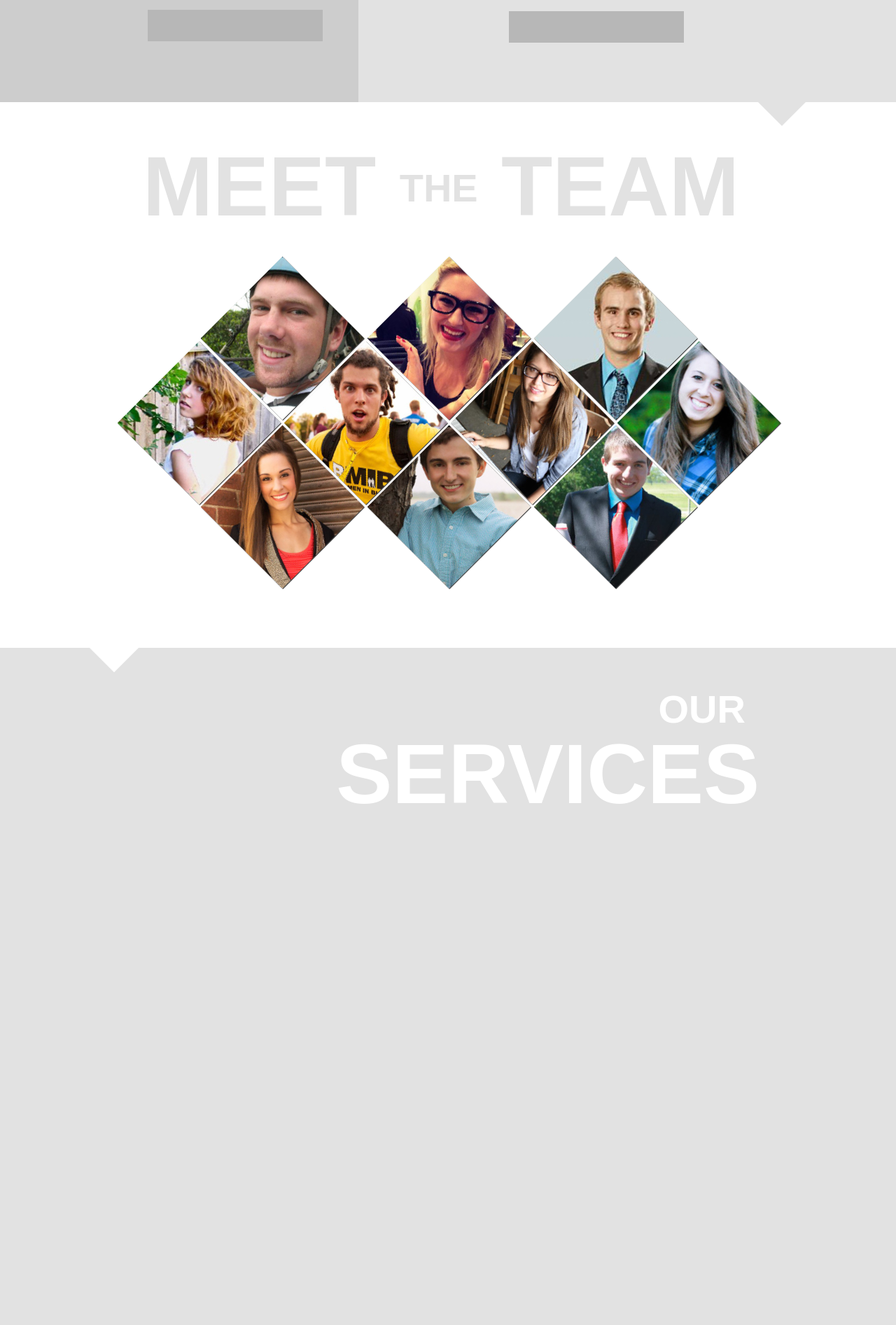
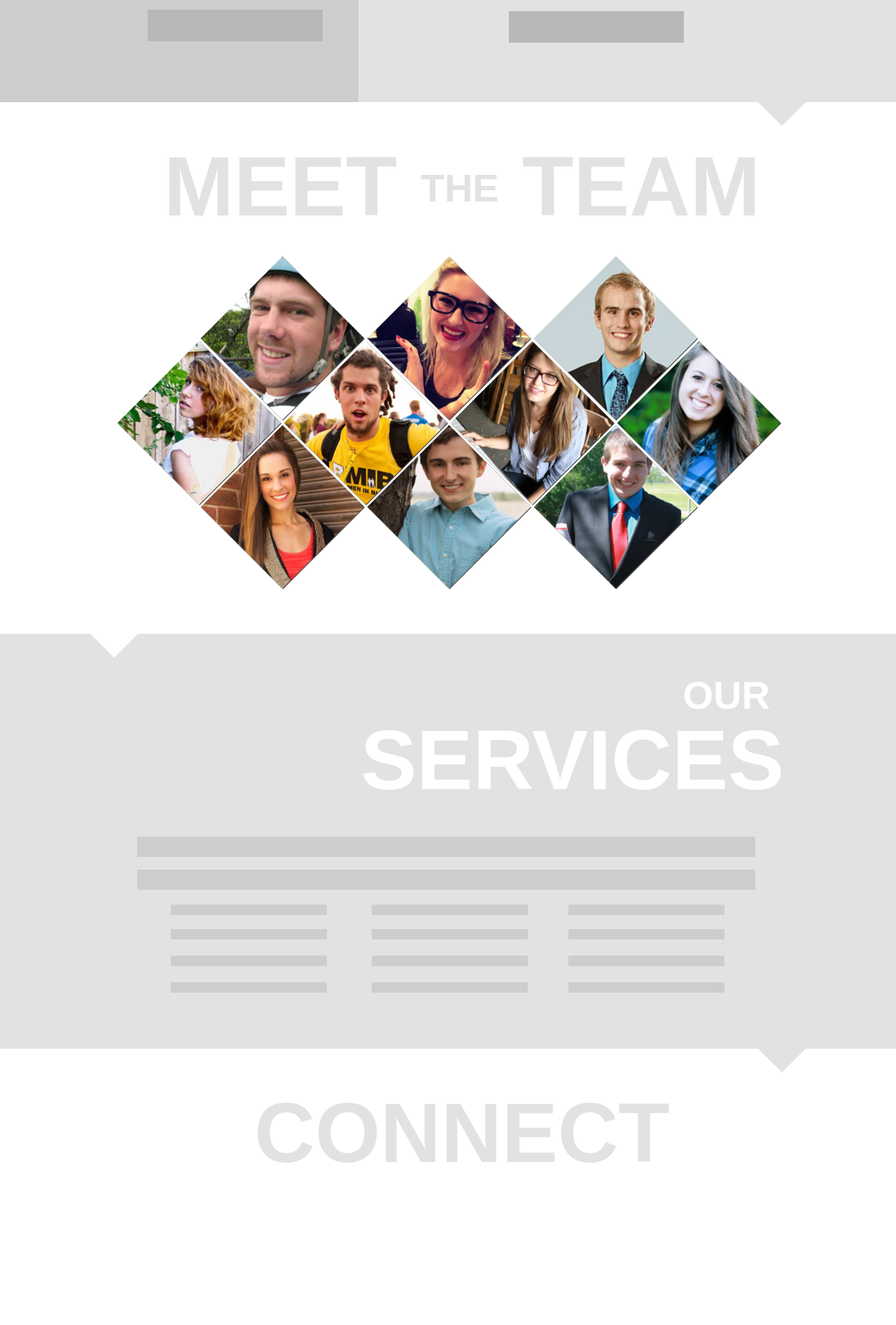
Before and after one commit to jaruesink/ID-C, a PHP site: page / in a window 1280 px wide. Shown: the part 354-2248 px from the top of the page at 70% size. Before the commit the page ends 1503 px from the top, so only its background shows below. Run offline with PHP 8.4, Linux system fonts and the light colour scheme; some libraries are stand-ins or nearby versions.

Commit message:
Organized CSS and added all sections

```diff
--- a/css/main.css
+++ b/css/main.css
@@ -1,13 +1,17 @@
 /* Eric Meyer's Reset CSS v2.0 - http://cssreset.com */
 html,body,div,span,applet,object,iframe,h1,h2,h3,h4,h5,h6,p,blockquote,pre,a,abbr,acronym,address,big,cite,code,del,dfn,em,img,ins,kbd,q,s,samp,small,strike,strong,sub,sup,tt,var,b,u,i,center,dl,dt,dd,ol,ul,li,fieldset,form,label,legend,table,caption,tbody,tfoot,thead,tr,th,td,article,aside,canvas,details,embed,figure,figcaption,footer,header,hgroup,menu,nav,output,ruby,section,summary,time,mark,audio,video{border:0;font-size:100%;font:inherit;vertical-align:baseline;margin:0;padding:0}article,aside,details,figcaption,figure,footer,header,hgroup,menu,nav,section{display:block}body{line-height:1}ol,ul{list-style:none}blockquote,q{quotes:none}blockquote:before,blockquote:after,q:before,q:after{content:none}table{border-collapse:collapse;border-spacing:0}#top{width: 100%; height:500px;}
 
-body{font-family: arial;}
+/*Page Styles*/
+body{font-family: arial; background:#e2e2e2;}
 section{width:100%; position:relative;}
-header{margin:60px 20px 40px 0px; font-size:120px; font-family: "nimbus-sans",sans-serif;  font-weight:bold;}
-.sectionwrapper{width:930px; margin:0px auto;}
-.arrow-down{position:absolute; bottom:-34px; width:0px; height:0px; border-left:35px solid transparent; border-right:35px solid transparent; z-index:1;}
+section:nth-of-type(odd){background:#e2e2e2;}
+    section:nth-of-type(odd) header{color:white;}
+section:nth-of-type(even){background:white;}
+    section:nth-of-type(even) header{color:#e2e2e2;}
+.sectionwrapper{width:920px; margin:0px auto; padding:60px 0px 40px 0px;}
+header{margin:0px 20px; width:100%; height:auto; font-size:120px; font-family: "nimbus-sans",sans-serif;  font-weight:bold; text-align:center;}
 
-#top{background:#e2e2e2;}
+/*Top Section*/
 #left{position:relative; width:40%; height:100%; background:#cdcdcd;}
     #menu{height:80%; position:relative; top:10%; right:10%; width:250px;}
     #menu ul,li{text-indent:none; margin:0px !important;}
@@ -20,39 +24,94 @@ header{margin:60px 20px 40px 0px; font-size:120px; font-family: "nimbus-sans",sa
 #right{position:relative; width:60%; height:100%; background:#e2e2e2;}
     #logo{position:relative; left:15%; width:450px; height:230px; margin-top:125px; background:url(../img/logo.png);}
     #logo .menuitem{position:absolute; width:250px; left:100px; bottom:-60px;}
-    #top .arrow-down{border-top: 35px solid #e2e2e2; right:10%;}
 
-#team header{text-align:center; color:#e2e2e2;}
+/*Team Section*/
 #team header span{position:relative; top:-20px;}
-#diamondwrapper{height:500px;}
-.diamondrow{position:relative; height:235px;
+
+/*Service Section*/
+#services header{text-align:right; margin-top:-60px;}
+#services header span{position:relative; top:5px; left:-20px;}
+#services img{margin:40px auto 20px auto; width:920px; height:250px;}
+
+/*Contact Section*/
+
+/*Footer Section*/
+footer div{text-align:center; color:white; font-size:80px; font-family: "nimbus-sans", sans-serif;}
+
+/*Helper Classes*/
+.hide-text{text-indent: 100%; white-space: nowrap; overflow: hidden;}
+.smaller{font-size:56px; line-height:56px;}
+
+/*Page Arrows*/
+.pagearrow{position:absolute; bottom:-34px; width:0px; height:0px; border-left:35px solid transparent; border-right:35px solid transparent; z-index:1;}
+.pagearrow.left{left:10%;}
+.pagearrow.right{right:10%}
+.pagearrow.gray{border-top: 35px solid #e2e2e2;}
+.pagearrow.white{border-top: 35px solid white;}
+
+/*Drop Shadows*/
+.diamond{-moz-box-shadow: 1px 0px 1px 0px #000; -webkit-box-shadow: 1px 0px 1px 0px #000; box-shadow: 1px 0px 1px 0px #000;}
+
+/*Diamond CSS*/
+
+    /*contain height*/
+    #diamondwrapper{height:500px; margin-top:40px;}
+
+    /*establish rows*/
+    .diamondrow{
+                position:relative; height:235px;
                 display:-moz-box; display:-ms-flexbox; display:-webkit-flex; display:flex;
                -moz-box-flex-direction:row; -ms-flex-direction:row; -webkit-flex-direction:row; flex-direction:row;
-            -webkit-justify-content:center; justify-content:center;}
+                -webkit-justify-content:center; justify-content:center;
+                }
+
+    /*condense row elements*/
     .diamondrow:nth-child(2) .diamond{margin-top:-79px;}
     .diamondrow:nth-child(3) .diamond{margin-top:-194px;}
-.diamond{position:relative; color:white; text-align:center; height:165px; width:165px; margin:35px 35px 0px 38px; background:url(../img/profiles.jpg) #e2e2e2; -webkit-transform:rotate(45deg); transform:rotate(45deg);
+
+    /*diamond style*/
+    .diamond{
+            position:relative; height:165px; width:165px;
+            background:url(../img/profiles.jpg) #e2e2e2;
+            color:white;
+            margin:35px 35px 0px 38px;
+            -webkit-transform:rotate(45deg); transform:rotate(45deg);
             display:-moz-box; display:-ms-flexbox; display:-webkit-flex; display:flex;
             -moz-box-flex-direction:column; -ms-flex-direction:column; -webkit-flex-direction:column; flex-direction:column;
             -webkit-justify-content:center; justify-content:center;
             -moz-box-flex-shrink:0; -ms-flex-shrink:0; -webkit-flex-shrink:0; flex-shrink:0;
-    transition:all .4s ease; cursor:pointer;
+            transition:all .4s ease;
+            cursor:pointer;
             }
-.diamondcontent{height:100%; width:100%; line-height:20px;
+
+    /*inner diamond content style*/
+    .diamondcontent{
+                    height:100%; width:100%;
+                    line-height:20px;
+                    background:rgba(0,0,0,0.7);
                     display:-moz-box; display:-ms-flexbox; display:-webkit-flex; display:flex;
                     -moz-box-flex-direction:column; -ms-flex-direction:column; -webkit-flex-direction:column; flex-direction:column;
                     -webkit-justify-content:center; justify-content:center;
                     -moz-box-flex-shrink:0; -ms-flex-shrink:0; -webkit-flex-shrink:0; flex-shrink:0;
-    opacity:0; background:rgba(0,0,0,0.7); transition:all .4s ease;
+                    opacity:0; transition:all .4s ease;
                     }
-.diamondcontent div{width:100%; text-align:center; -webkit-transform:rotate(-45deg); transform:rotate(-45deg);   -webkit-backface-visibility: hidden;
-  -moz-backface-visibility:    hidden;
-  -ms-backface-visibility:     hidden;
-    backface-visibility:hidden;
+
+    /*cancel rotation for content*/
+    .diamondcontent div{
+                        width:100%;
+                        text-align:center;
+                        -webkit-transform:rotate(-45deg); transform:rotate(-45deg);
+                        -webkit-backface-visibility: hidden; -moz-backface-visibility: hidden; -ms-backface-visibility: hidden; backface-visibility:hidden;
                         }
+
+    /*text style of inner diamond content*/
     .diamondcontent span:nth-of-type(1){font-weight:bold; font-size:18px;}
     .diamondcontent span:nth-of-type(2){font-size:14px;}
+
+    /*hover state*/
     .diamond:hover .diamondcontent{opacity:1;}
+
+    /*establish background sprites*/
     #alex{background-position:0px 0px;}
     #coulton{background-position:0px -165px;}
     #jake{background-position:0px -330px;}
@@ -63,29 +122,3 @@ display:-moz-box; display:-ms-flexbox; display:-webkit-flex; display:flex;
     #brittney{background-position:0px -1155px;}
     #maggie{background-position:0px -1320px;}
     #drew{background-position:0px -1485px;}
-    #team .arrow-down{border-top: 35px solid white; bottom:-95px; left:10%;}
-
-#services{background:#e2e2e2; min-height:500px;}
-#services header{text-align:right; color:white;}
-#services header span{position:relative; top:5px; left:-20px;}
-
-
-
-
-
-/*Helper Classes*/
-.hide-text {
-text-indent: 100%;
-white-space: nowrap;
-overflow: hidden;
-}
-
-.smaller{font-size:56px;}
-
-/*Drop Shadows*/
-.diamond
-{
--moz-box-shadow:    1px 0px 1px 0px #000;
-  -webkit-box-shadow: 1px 0px 1px 0px #000;
-  box-shadow:         1px 0px 1px 0px #000;
-}
--- a/index.html
+++ b/index.html
@@ -43,7 +43,7 @@
                     </ul>
                 </div>
             </div>
-            <div class="arrow-down"></div>
+            <div class="pagearrow right gray"></div>
         </section>
 
         <section id="team">
@@ -90,7 +90,7 @@
                 </div>
             </div>
             </div>
-            <div class="arrow-down"></div>
+            <div class="pagearrow left white"></div>
         </section>
 
         <section id="services">
@@ -98,8 +98,26 @@
                 <header>
                     <h1><span class="smaller">OUR</span><br>SERVICES</h1>
                 </header>
+                <img src="img/services.jpg" alt="services">
             </div>
+            <div class="pagearrow right gray"></div>
         </section>
+
+        <section id="contact">
+            <div class="sectionwrapper">
+                <header>
+                    <h1>CONNECT</h1>
+                </header>
+                <div style="height:500px;"></div>
+            </div>
+            <div class="pagearrow left white"></div>
+        </section>
+
+        <footer>
+            <div class="sectionwrapper">
+                <div style="height:100px;">FOOTER</div>
+            </div>
+        </footer>
 
 
         <script src="//ajax.googleapis.com/ajax/libs/jquery/1.10.1/jquery.min.js"></script>
```
Also changed, not shown: img/services.jpg (added). Lines whose indentation alone changed are shown as unchanged.
